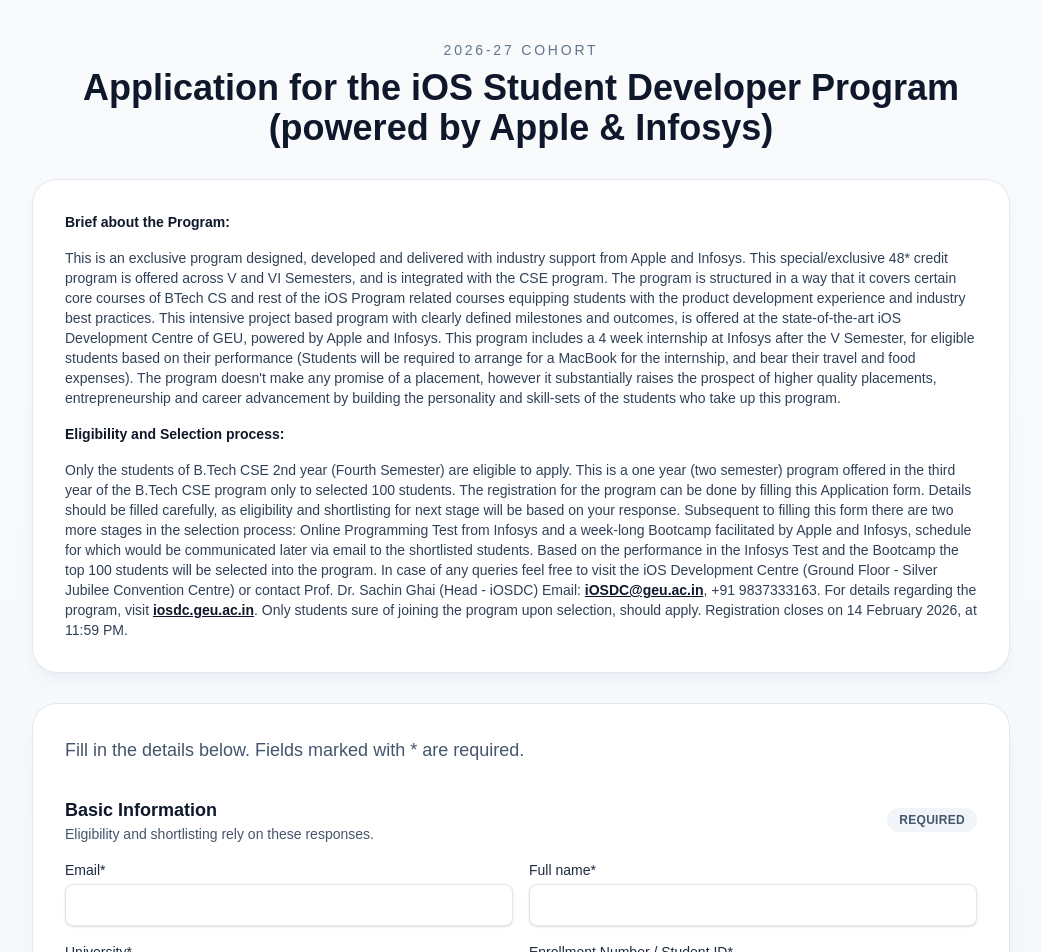
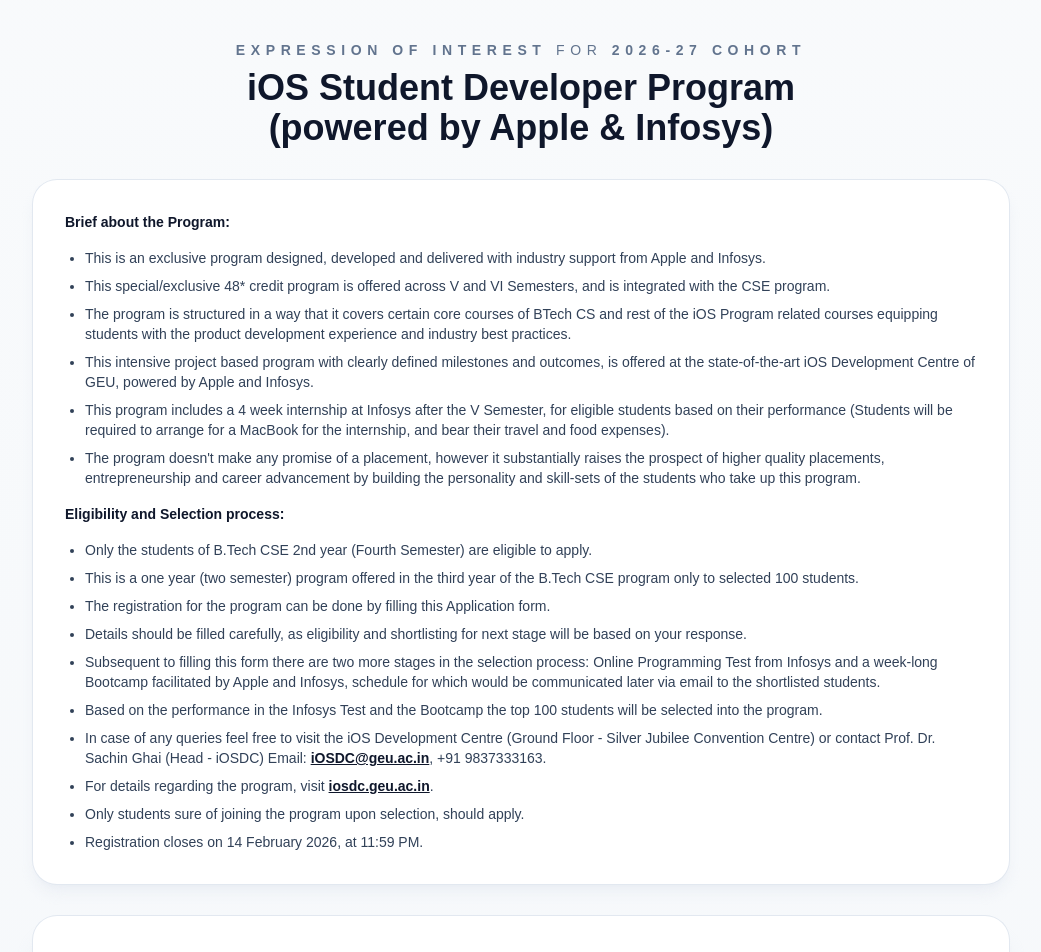
Before and after one commit to ashutoshsrivas/formfront, a Next.js app: page / in a window 1280 px wide. Shown: the top 952 px of the page, without its empty margins (119-1160 px from the left). Built offline with nearby package versions, Linux system fonts and the light colour scheme; no server answers.

Commit message:
text changes

```diff
--- a/app/components/BasicInfoSection.tsx
+++ b/app/components/BasicInfoSection.tsx
@@ -11,7 +11,7 @@
   return (
     <Section
       title="Basic Information"
-      description="Eligibility and shortlisting rely on these responses."
+      description=""
       badge="Required"
     >
       <div className="grid grid-cols-1 gap-4 md:grid-cols-2">
@@ -38,19 +38,21 @@
         </label>
 
         <label className="flex flex-col gap-1 text-sm font-medium text-slate-800">
-          University*
+          University Campus*
           <select
             value={formData.university}
             onChange={(e) => updateField("university", e.target.value)}
             className="w-full rounded-lg border border-slate-200 bg-white px-3 py-2 text-base text-slate-900 shadow-sm focus:border-slate-400 focus:outline-none focus:ring-2 focus:ring-slate-200"
           >
             <option>Graphic Era Deemed to be University</option>
-            <option>Graphic Era Hill University</option>
+            <option>Graphic Era Hill University, Dehradun Campus</option>
+            <option>Graphic Era Hill University, Bhimtal Campus</option>
+            <option>Graphic Era Hill University, Haldwani Campus</option>
           </select>
         </label>
 
         <label className="flex flex-col gap-1 text-sm font-medium text-slate-800">
-          Enrollment Number / Student ID*
+          Student ID*
           <input
             type="text"
             required
--- a/app/components/ResumeUpload.tsx
+++ b/app/components/ResumeUpload.tsx
@@ -12,7 +12,7 @@
   const currentName = formData.resumeFile?.name;
   return (
     <div className="space-y-2 rounded-xl border border-slate-200 bg-slate-50 p-4">
-      <p className="text-sm font-medium text-slate-800">Upload resume (pdf, doc, docx, txt) — max 10MB</p>
+      <p className="text-sm font-medium text-slate-800">Upload resume with embedded Photograph (pdf, doc, docx, txt) — max 10MB</p>
       <input
         type="file"
         accept=".pdf,.doc,.docx,.txt,application/pdf,application/msword,application/vnd.openxmlformats-officedocument.wordprocessingml.document,text/plain"
--- a/app/page.tsx
+++ b/app/page.tsx
@@ -156,41 +156,43 @@
     <div className="min-h-screen bg-gradient-to-b from-slate-50 to-slate-100 text-slate-900">
       <div className="mx-auto max-w-5xl px-6 py-10">
         <header className="mb-8 space-y-2 text-center">
-          <p className="text-sm uppercase tracking-[0.2em] text-slate-500">2026-27 Cohort</p>
+          <p className="text-sm uppercase tracking-[0.4em] text-slate-500"><b>Expression of Interest</b> for <b>2026-27 Cohort</b></p>
           <h1 className="text-3xl font-semibold text-slate-900 sm:text-4xl">
-            Application for the iOS Student Developer Program (powered by Apple & Infosys)
+            iOS Student Developer Program <br></br> (powered by Apple & Infosys)
           </h1>
+
         </header>
 
         <div className="mb-8 space-y-4 rounded-3xl bg-white p-6 text-sm text-slate-700 shadow-lg shadow-slate-200/60 ring-1 ring-slate-200 sm:p-8">
           <p className="font-semibold text-slate-900">Brief about the Program:</p>
-          <p>
-            This is an exclusive program designed, developed and delivered with industry support from Apple and Infosys.
-            This special/exclusive 48* credit program is offered across V and VI Semesters, and is integrated with the CSE program.
-            The program is structured in a way that it covers certain core courses of BTech CS and rest of the iOS Program related courses equipping students with the product development experience and industry best practices.
-            This intensive project based program with clearly defined milestones and outcomes, is offered at the state-of-the-art iOS Development Centre of GEU, powered by Apple and Infosys.
-            This program includes a 4 week internship at Infosys after the V Semester, for eligible students based on their performance (Students will be required to arrange for a MacBook for the internship, and bear their travel and food expenses).
-            The program doesn't make any promise of a placement, however it substantially raises the prospect of higher quality placements, entrepreneurship and career advancement by building the personality and skill-sets of the students who take up this program.
-          </p>
+          <ul className="list-disc space-y-2 pl-5">
+            <li>This is an exclusive program designed, developed and delivered with industry support from Apple and Infosys.</li>
+            <li>This special/exclusive 48* credit program is offered across V and VI Semesters, and is integrated with the CSE program.</li>
+            <li>The program is structured in a way that it covers certain core courses of BTech CS and rest of the iOS Program related courses equipping students with the product development experience and industry best practices.</li>
+            <li>This intensive project based program with clearly defined milestones and outcomes, is offered at the state-of-the-art iOS Development Centre of GEU, powered by Apple and Infosys.</li>
+            <li>This program includes a 4 week internship at Infosys after the V Semester, for eligible students based on their performance (Students will be required to arrange for a MacBook for the internship, and bear their travel and food expenses).</li>
+            <li>The program doesn't make any promise of a placement, however it substantially raises the prospect of higher quality placements, entrepreneurship and career advancement by building the personality and skill-sets of the students who take up this program.</li>
+          </ul>
           <p className="font-semibold text-slate-900">Eligibility and Selection process:</p>
-          <p>
-            Only the students of B.Tech CSE 2nd year (Fourth Semester) are eligible to apply.
-            This is a one year (two semester) program offered in the third year of the B.Tech CSE program only to selected 100 students.
-            The registration for the program can be done by filling this Application form.
-            Details should be filled carefully, as eligibility and shortlisting for next stage will be based on your response.
-            Subsequent to filling this form there are two more stages in the selection process: Online Programming Test from Infosys and a week-long Bootcamp facilitated by Apple and Infosys, schedule for which would be communicated later via email to the shortlisted students.
-            Based on the performance in the Infosys Test and the Bootcamp the top 100 students will be selected into the program.
-            In case of any queries feel free to visit the iOS Development Centre (Ground Floor - Silver Jubilee Convention Centre) or contact Prof. Dr. Sachin Ghai (Head - iOSDC) Email: <a className="font-semibold text-slate-900 underline" href="mailto:iOSDC@geu.ac.in">iOSDC@geu.ac.in</a>, +91 9837333163.
-            For details regarding the program, visit <a className="font-semibold text-slate-900 underline" href="https://iosdc.geu.ac.in" target="_blank" rel="noreferrer">iosdc.geu.ac.in</a>.
-            Only students sure of joining the program upon selection, should apply.
-            Registration closes on 14 February 2026, at 11:59 PM.
-          </p>
+          <ul className="list-disc space-y-2 pl-5">
+            <li>Only the students of B.Tech CSE 2nd year (Fourth Semester) are eligible to apply.</li>
+            <li>This is a one year (two semester) program offered in the third year of the B.Tech CSE program only to selected 100 students.</li>
+            <li>The registration for the program can be done by filling this Application form.</li>
+            <li>Details should be filled carefully, as eligibility and shortlisting for next stage will be based on your response.</li>
+            <li>Subsequent to filling this form there are two more stages in the selection process: Online Programming Test from Infosys and a week-long Bootcamp facilitated by Apple and Infosys, schedule for which would be communicated later via email to the shortlisted students.</li>
+            <li>Based on the performance in the Infosys Test and the Bootcamp the top 100 students will be selected into the program.</li>
+            <li>In case of any queries feel free to visit the iOS Development Centre (Ground Floor - Silver Jubilee Convention Centre) or contact Prof. Dr. Sachin Ghai (Head - iOSDC) Email: <a className="font-semibold text-slate-900 underline" href="mailto:iOSDC@geu.ac.in">iOSDC@geu.ac.in</a>, +91 9837333163.</li>
+            <li>For details regarding the program, visit <a className="font-semibold text-slate-900 underline" href="https://iosdc.geu.ac.in" target="_blank" rel="noreferrer">iosdc.geu.ac.in</a>.</li>
+            <li>Only students sure of joining the program upon selection, should apply.</li>
+            <li>Registration closes on 14 February 2026, at 11:59 PM.</li>
+          </ul>
         </div>
 
         <form
           onSubmit={handleSubmit}
           className="space-y-8 rounded-3xl bg-white p-6 shadow-xl shadow-slate-200/60 ring-1 ring-slate-200 sm:p-8"
         >
+          <h2 style={{fontSize:'2em',marginBottom:'0'}}>Application form </h2>
           <p className="text-base text-slate-600 sm:text-lg">
             Fill in the details below. Fields marked with * are required.
           </p>
```
